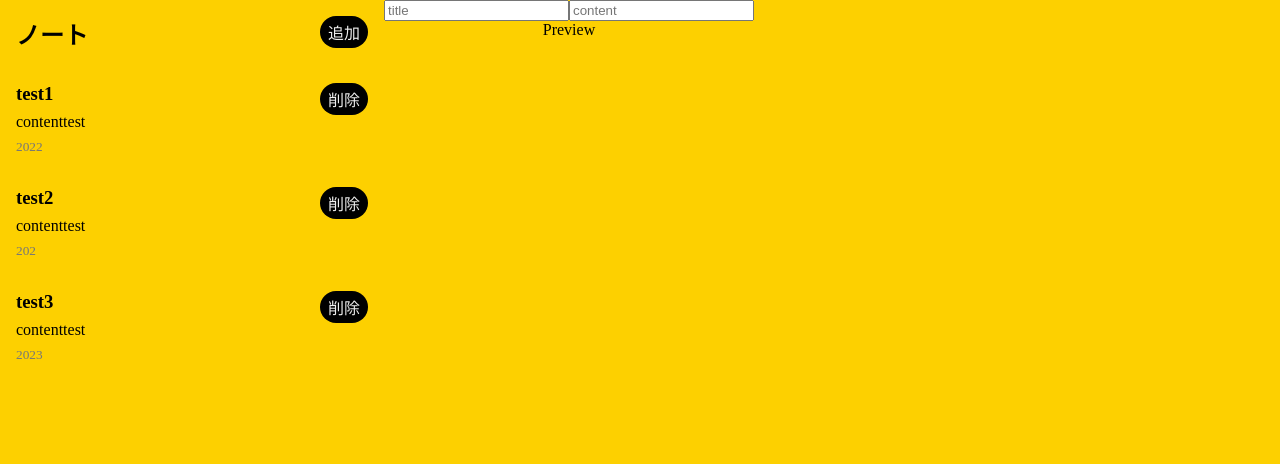
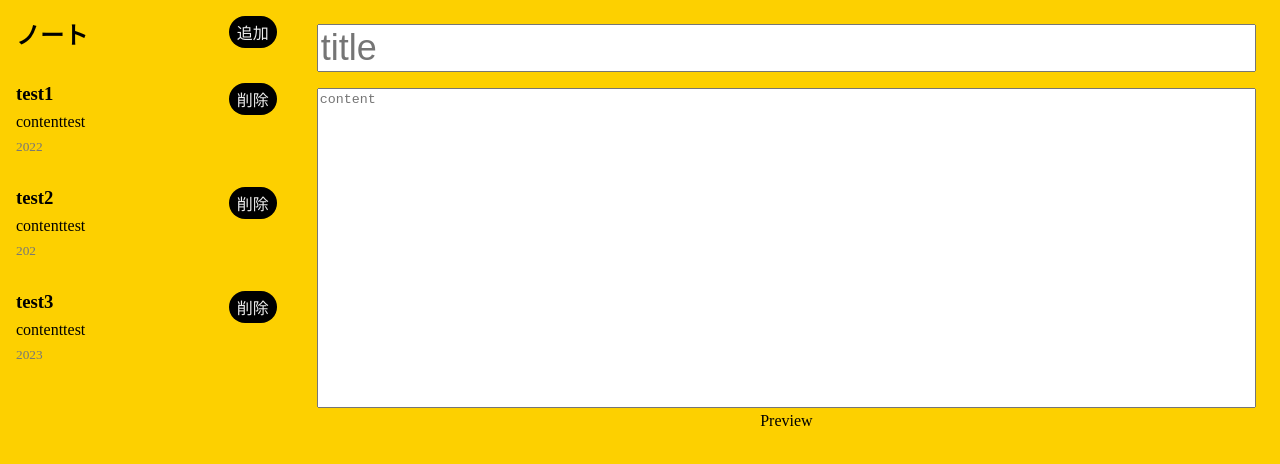
Before and after one commit to kentem-hi-murota/ReactTraining, a React (Vite) app: page / in a window 1280 px wide. Shown: the top 464 px of the page. Built offline with nearby package versions, Linux system fonts and the light colour scheme; no server answers; the HTML template or start-up script is replaced by a standard one.

Commit message:
エディタ部分のスタイリング

```diff
--- a/src/Components/Note/Components/Editer/Editor.tsx
+++ b/src/Components/Note/Components/Editer/Editor.tsx
@@ -1,10 +1,28 @@
+import { css } from '@emotion/react';
+
 const Editor = () => {
   return (
     <div>
-      <input type="text" placeholder="title"></input>
-      <input type="text" placeholder="content"></input>
+      <input type="text" placeholder="title" css={titleStyle}></input>
+      <textarea placeholder="content" css={contentStyle}></textarea>
     </div>
   );
 };
 
+const titleStyle = css({
+  fontSize: '36px',
+  width: '100%',
+  boxSizing: 'border-box',
+});
+
+const contentStyle = css({
+  resize: 'none',
+  marginTop: '16px',
+  overflowY: 'scroll',
+  lineHeight: '1.3',
+  height: '40vh',
+  width: '100%',
+  boxSizing: 'border-box',
+});
+
 export default Editor;
--- a/src/Components/Note/Note.tsx
+++ b/src/Components/Note/Note.tsx
@@ -5,10 +5,10 @@ const Note = () => {
   return (
     <div css={noteStyle}>
       <NoteList />
-      <div>
+      <main css={mainStyle}>
         <Editor />
         <Preview />
-      </div>
+      </main>
     </div>
   );
 };
@@ -17,4 +17,10 @@ const noteStyle = css({
   display: 'flex',
 });
 
+const mainStyle = css({
+  padding: '24px',
+  width: '100%',
+  boxSizing: 'border-box',
+});
+
 export default Note;
```
